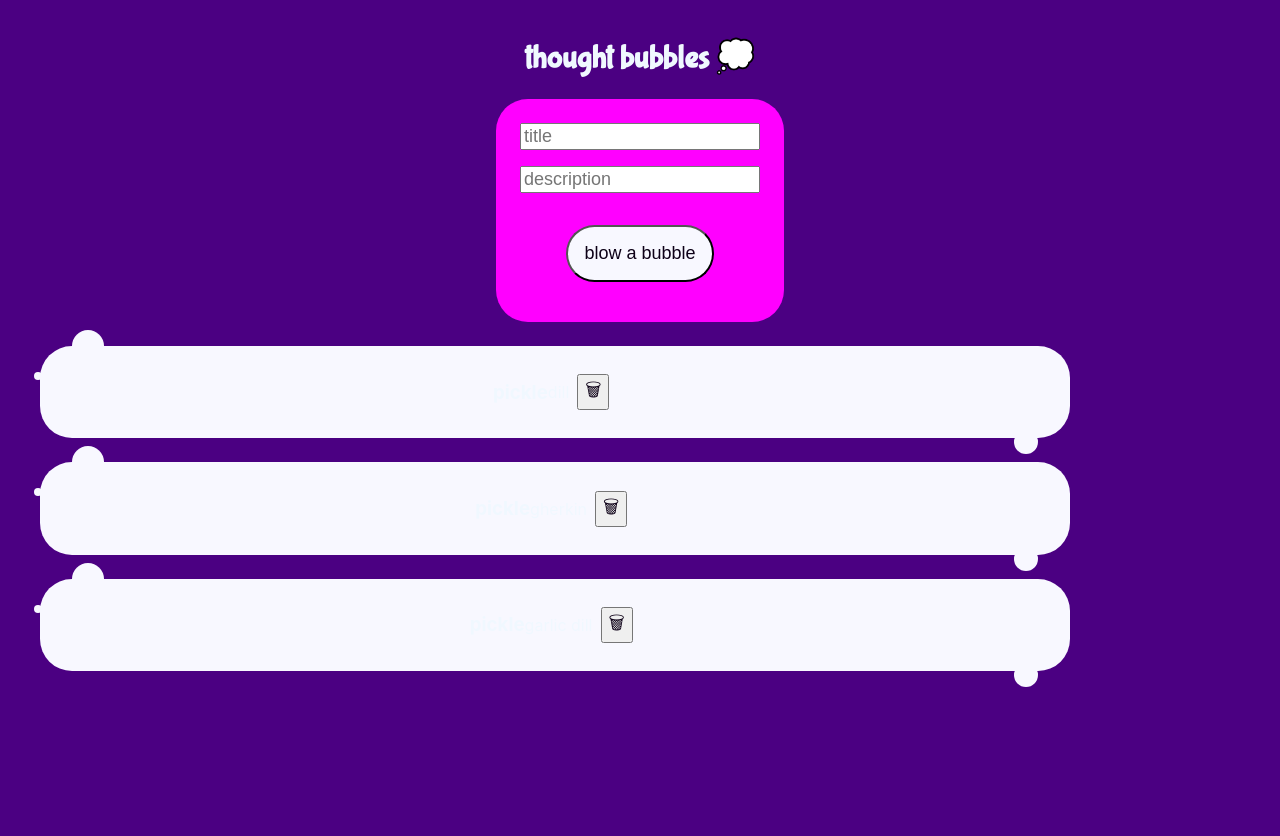
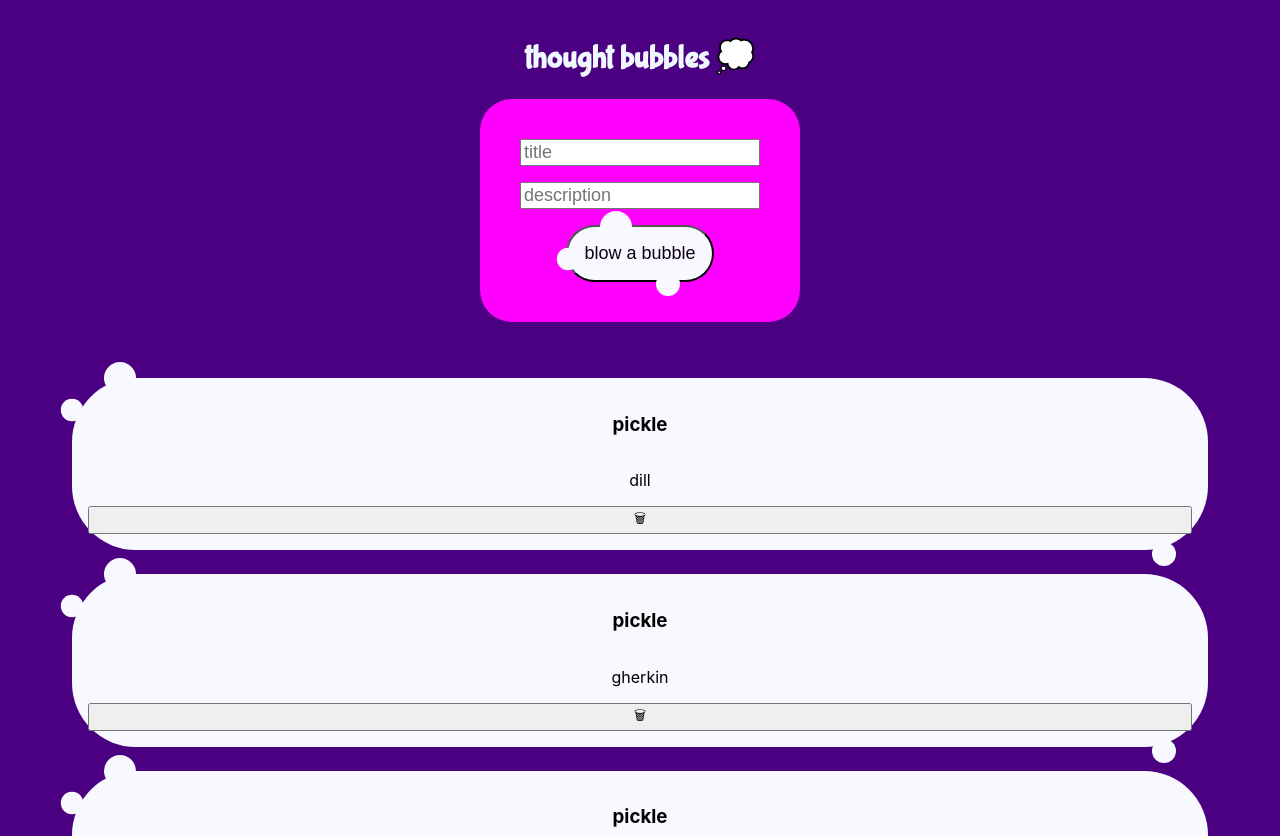
Before and after one commit to nichelicorn/thought-bubbles, a React (Create React App) app: page / in a window 1280 px wide. Shown: the top 836 px of the page. Before the commit the page ends 800 px from the top, so only its background shows below. Built offline with nearby package versions, Linux system fonts and the light colour scheme.

Commit message:
💅 Update bubble styles

```diff
--- a/src/Card.css
+++ b/src/Card.css
@@ -4,4 +4,9 @@
   /* .box-sizing: border-box;
   border: 3px solid seagreen;
   padding: 1rem; */
+  color: black;
+  display: flex;
+  flex-direction: column;
+  /* width: fit-content; */
+
 }
--- a/src/Form.css
+++ b/src/Form.css
@@ -10,23 +10,16 @@ form {
 
 .bubble-maker {
   background-color: fuchsia;
-  padding: 1rem;
+  padding: 2rem;
   border-radius: 2rem;
 }
 
 .bubble {
-  display: flex;
   background-color: ghostwhite;
   padding: 1rem;
-  border-radius: 2rem;
-  min-width: 30%;
-  max-width: 80%;
-  min-height: 3rem;
+  border-radius: 4rem;
   margin: 1.5rem;
   position: relative;
-  align-items: center;
-  justify-content: center;
-  text-align: center;
 }
 
 .bubble:before,
@@ -36,7 +29,7 @@ form {
   border-radius: 50%;
   display: block;
   position: absolute;
-  z-index: -1;
+  /* z-index: -1; */
 }
 
 .bubble::before {
@@ -44,7 +37,7 @@ form {
   height: 2rem;
   top: -1rem;
   left: 2rem;
-  box-shadow: -50px 30px 0 -12px ghostwhite;
+  box-shadow: -3rem 2rem 0 -.3rem ghostwhite;
 }
 
 .bubble::after {
@@ -58,11 +51,9 @@ form {
              -.5rem 2rem 0 -1rem #ghostwhite;
 }
 
-input,
-button {
+.bubb-input,
+.btn {
   color: rgb(13, 0, 23);
+  font-size: 18px;
   margin: .5rem;
-  /* width: 30%; */
-  /* border: 2px solid salmon; */
-  font-size: 18px;
 }
--- a/src/Form.js
+++ b/src/Form.js
@@ -31,7 +31,7 @@ class Form extends Component {
   render() {
     return (
       <form className="bubble-maker">
-        <input
+        <input className="bubb-input"
           type="text"
           placeholder="title"
           name="title"
@@ -39,7 +39,7 @@ class Form extends Component {
           onChange={event => this.handleChange(event)}
         />
 
-        <input
+        <input className="bubb-input"
           type="text"
           placeholder="description"
           name="description"
@@ -47,7 +47,7 @@ class Form extends Component {
           onChange={event => this.handleChange(event)}
         />
 
-        <button onClick={event => { this.submitIdea(event) }} className="bubble">
+        <button onClick={event => { this.submitIdea(event) }} className="bubble btn">
           blow a bubble
         </button>
       </form>
--- a/src/Ideas.css
+++ b/src/Ideas.css
@@ -5,4 +5,16 @@
   display: grid;
   grid-template-columns: repeat(3, 1fr);
   grid-gap: 1.2rem; */
+  /* display: flex; */
+  /* background-color: fuchsia; */
+  padding: 1rem;
+  /* border-radius: 2rem; */
+  /* min-width: 30%; */
+  /* max-width: 80%; */
+  /* min-height: 3rem; */
+  margin: 1rem;
+  position: relative;
+  align-items: center;
+  justify-content: center;
+  text-align: center;
 }
```
